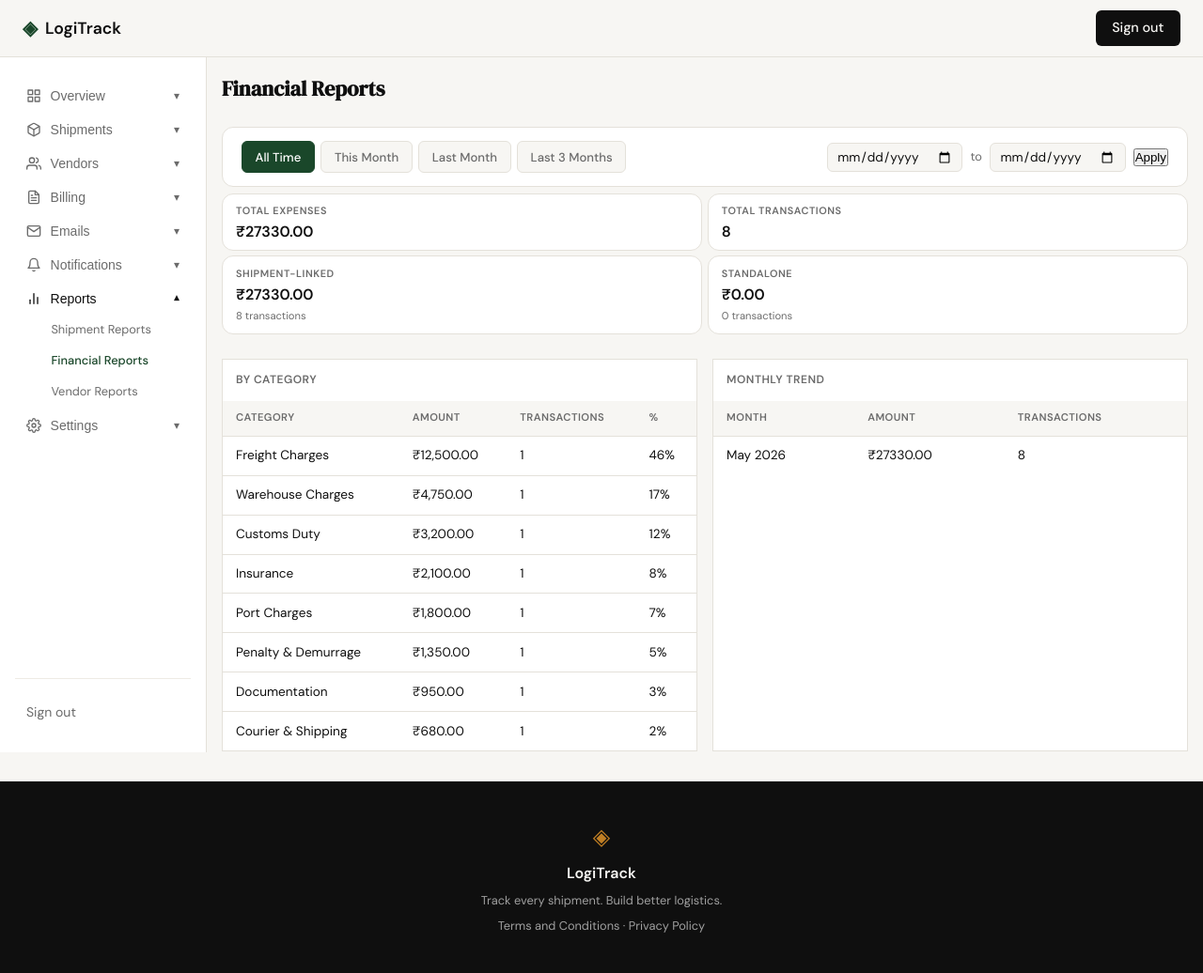
After one commit to kapilkd/logitrack, a Flask app: page /reports/financial in a window 1280 px wide. The commit adds this page. Shown: the whole page at 94% size. Run offline with Flask 3, Linux system fonts and the light colour scheme; the visitor is signed in with stand-in values (Sample User, id 1); data comes from the database, SQL or seed files in the repository.

Commit message:
Financial reports

```diff
--- a/app.py
+++ b/app.py
@@ -42,7 +42,7 @@ from database.db import (
     get_emails_by_thread, upsert_ai_processing, get_ai_processing,
     get_user_by_id as get_user_row_by_id, update_user_profile, update_user_password,
 )
-from database.queries import get_user_by_id, get_summary_stats, get_recent_transactions, get_category_breakdown, get_filtered_vendors, get_billing_stats, get_shipment_billing_list, get_recent_alerts, get_shipment_bill_vendors, get_emails_with_shipment_links, get_vendor_ledger, get_vendor_ledger_stats, get_shipment_report_rows, get_report_summary_stats
+from database.queries import get_user_by_id, get_summary_stats, get_recent_transactions, get_category_breakdown, get_filtered_vendors, get_billing_stats, get_shipment_billing_list, get_recent_alerts, get_shipment_bill_vendors, get_emails_with_shipment_links, get_vendor_ledger, get_vendor_ledger_stats, get_shipment_report_rows, get_report_summary_stats, get_expense_link_summary, get_monthly_expense_trend
 from gmail_utils import (
     GMAIL_AVAILABLE, SCOPES, credentials_file_exists,
     encrypt_token, decrypt_token, sync_inbox, send_gmail, parse_message,
@@ -1085,6 +1085,60 @@ def reports():
     )
 
 
+@app.route("/reports/financial")
+def financial_reports():
+    if not session.get("user_id"):
+        return redirect(url_for("login"))
+    uid = session["user_id"]
+    user = get_user_by_id(uid)
+    if user is None:
+        session.clear()
+        return redirect(url_for("login"))
+
+    from_date = request.args.get("from_date", "").strip() or None
+    to_date   = request.args.get("to_date",   "").strip() or None
+
+    today            = date.today()
+    first_this_month = today.replace(day=1)
+    last_month_end   = first_this_month - timedelta(days=1)
+    first_last_month = last_month_end.replace(day=1)
+    last_3m_start    = today - timedelta(days=89)
+
+    presets = {
+        "this_month":    (first_this_month.isoformat(), today.isoformat()),
+        "last_month":    (first_last_month.isoformat(), last_month_end.isoformat()),
+        "last_3_months": (last_3m_start.isoformat(),   today.isoformat()),
+    }
+
+    if from_date is None and to_date is None:
+        active_preset = "all"
+    elif (from_date, to_date) == presets["this_month"]:
+        active_preset = "this_month"
+    elif (from_date, to_date) == presets["last_month"]:
+        active_preset = "last_month"
+    elif (from_date, to_date) == presets["last_3_months"]:
+        active_preset = "last_3_months"
+    else:
+        active_preset = "custom"
+
+    link_summary  = get_expense_link_summary(uid, from_date=from_date, to_date=to_date)
+    categories    = get_category_breakdown(uid, from_date=from_date, to_date=to_date)
+    monthly_trend = get_monthly_expense_trend(uid, from_date=from_date, to_date=to_date)
+
+    return render_template(
+        "financial_reports.html",
+        user=user,
+        link_summary=link_summary,
+        categories=categories,
+        monthly_trend=monthly_trend,
+        presets=presets,
+        active_preset=active_preset,
+        from_date=from_date or "",
+        to_date=to_date or "",
+        active_section="reports",
+    )
+
+
 @app.route("/settings")
 def settings():
     return redirect(url_for("settings_company_profile"))
--- a/database/queries.py
+++ b/database/queries.py
@@ -485,3 +485,70 @@ def get_report_summary_stats(user_id, status=None, from_date=None, to_date=None)
         "total_payable":    row["total_payable"],
         "total_receivable": row["total_receivable"],
     }
+
+
+def get_expense_link_summary(user_id, from_date=None, to_date=None):
+    sql = """
+        SELECT
+            COALESCE(SUM(amount), 0.0)                                                        AS total,
+            COUNT(*)                                                                           AS total_count,
+            COALESCE(SUM(CASE WHEN shipment_id IS NOT NULL THEN amount ELSE 0 END), 0.0)      AS linked_total,
+            COUNT(CASE WHEN shipment_id IS NOT NULL THEN 1 END)                               AS linked_count,
+            COALESCE(SUM(CASE WHEN shipment_id IS NULL THEN amount ELSE 0 END), 0.0)          AS standalone_total,
+            COUNT(CASE WHEN shipment_id IS NULL THEN 1 END)                                   AS standalone_count
+        FROM expenses
+        WHERE user_id = ?
+    """
+    params = [user_id]
+    if from_date:
+        sql += " AND date >= ?"
+        params.append(from_date)
+    if to_date:
+        sql += " AND date <= ?"
+        params.append(to_date)
+    conn = get_db()
+    row = conn.execute(sql, params).fetchone()
+    conn.close()
+    return {
+        "total":            row["total"],
+        "total_count":      int(row["total_count"]),
+        "linked_total":     row["linked_total"],
+        "linked_count":     int(row["linked_count"]),
+        "standalone_total": row["standalone_total"],
+        "standalone_count": int(row["standalone_count"]),
+    }
+
+
+def get_monthly_expense_trend(user_id, from_date=None, to_date=None):
+    sql = """
+        SELECT
+            STRFTIME('%Y-%m', date) AS month,
+            SUM(amount)             AS total,
+            COUNT(*)                AS count
+        FROM expenses
+        WHERE user_id = ?
+    """
+    params = [user_id]
+    if from_date:
+        sql += " AND date >= ?"
+        params.append(from_date)
+    if to_date:
+        sql += " AND date <= ?"
+        params.append(to_date)
+    sql += " GROUP BY STRFTIME('%Y-%m', date) ORDER BY month ASC"
+    conn = get_db()
+    rows = conn.execute(sql, params).fetchall()
+    conn.close()
+    result = []
+    for row in rows:
+        try:
+            label = datetime.strptime(row["month"], "%Y-%m").strftime("%B %Y")
+        except (ValueError, TypeError):
+            label = row["month"]
+        result.append({
+            "month":       row["month"],
+            "month_label": label,
+            "total":       row["total"],
+            "count":       int(row["count"]),
+        })
+    return result
--- a/static/css/reports.css
+++ b/static/css/reports.css
@@ -138,3 +138,31 @@
     flex-wrap: wrap;
   }
 }
+
+.stat-sub {
+  font-size: 0.7rem;
+  color: var(--ink-muted);
+  margin-top: 0.1rem;
+}
+
+.reports-section-title {
+  font-size: 0.75rem;
+  font-weight: 600;
+  text-transform: uppercase;
+  letter-spacing: 0.04em;
+  color: var(--ink-muted);
+  margin: 0 0 0.75rem;
+  padding: 0.75rem 0.875rem 0;
+}
+
+.reports-two-col {
+  display: grid;
+  grid-template-columns: 1fr 1fr;
+  gap: 1rem;
+}
+
+@media (max-width: 900px) {
+  .reports-two-col {
+    grid-template-columns: 1fr;
+  }
+}
--- a/templates/_sidebar.html
+++ b/templates/_sidebar.html
@@ -133,8 +133,8 @@
         <span class="sidebar-toggle-arrow">▾</span>
       </button>
       <div class="sidebar-sub-nav">
-        <a href="#" class="sidebar-sub-link">Shipment Reports</a>
-        <a href="#" class="sidebar-sub-link">Financial Reports</a>
+        <a href="{{ url_for('reports') }}" class="sidebar-sub-link{% if request.endpoint == 'reports' %} sidebar-sub-link--active{% endif %}">Shipment Reports</a>
+        <a href="{{ url_for('financial_reports') }}" class="sidebar-sub-link{% if request.endpoint == 'financial_reports' %} sidebar-sub-link--active{% endif %}">Financial Reports</a>
         <a href="#" class="sidebar-sub-link">Vendor Reports</a>
       </div>
     </div>
--- /dev/null
+++ b/templates/financial_reports.html
@@ -0,0 +1,135 @@
+{% extends "base.html" %}
+{% block title %}Financial Reports — LogiTrack{% endblock %}
+{% block head %}
+<link rel="stylesheet" href="{{ url_for('static', filename='css/profile.css') }}" />
+<link rel="stylesheet" href="{{ url_for('static', filename='css/billing.css') }}" />
+<link rel="stylesheet" href="{{ url_for('static', filename='css/reports.css') }}" />
+{% endblock %}
+{% block content %}
+<div class="profile-shell">
+  {% include '_sidebar.html' %}
+
+  <section class="profile-section">
+    <div class="profile-container">
+
+      <h2 class="reports-page-title">Financial Reports</h2>
+
+      <!-- Filter bar -->
+      <div class="filter-bar">
+        <div class="filter-presets">
+          <a
+            href="{{ url_for('financial_reports') }}"
+            class="filter-preset-btn{% if active_preset == 'all' %} filter-preset-btn--active{% endif %}"
+          >All Time</a>
+          <a
+            href="{{ url_for('financial_reports', from_date=presets.this_month[0], to_date=presets.this_month[1]) }}"
+            class="filter-preset-btn{% if active_preset == 'this_month' %} filter-preset-btn--active{% endif %}"
+          >This Month</a>
+          <a
+            href="{{ url_for('financial_reports', from_date=presets.last_month[0], to_date=presets.last_month[1]) }}"
+            class="filter-preset-btn{% if active_preset == 'last_month' %} filter-preset-btn--active{% endif %}"
+          >Last Month</a>
+          <a
+            href="{{ url_for('financial_reports', from_date=presets.last_3_months[0], to_date=presets.last_3_months[1]) }}"
+            class="filter-preset-btn{% if active_preset == 'last_3_months' %} filter-preset-btn--active{% endif %}"
+          >Last 3 Months</a>
+        </div>
+        <form class="filter-custom-form" method="get" action="{{ url_for('financial_reports') }}">
+          <input class="filter-date-input" type="date" name="from_date" value="{{ from_date }}" aria-label="From date" />
+          <span class="filter-date-sep">to</span>
+          <input class="filter-date-input" type="date" name="to_date" value="{{ to_date }}" aria-label="To date" />
+          <button type="submit" class="filter-apply-btn">Apply</button>
+        </form>
+      </div>
+
+      <!-- Summary cards -->
+      <div class="billing-stats-grid" style="margin-bottom: 1.25rem;">
+        <div class="stat-card billing-stat-card">
+          <span class="stat-label">Total Expenses</span>
+          <span class="stat-value">₹{{ "%.2f"|format(link_summary.total) }}</span>
+        </div>
+        <div class="stat-card billing-stat-card">
+          <span class="stat-label">Total Transactions</span>
+          <span class="stat-value">{{ link_summary.total_count }}</span>
+        </div>
+        <div class="stat-card billing-stat-card">
+          <span class="stat-label">Shipment-Linked</span>
+          <span class="stat-value">₹{{ "%.2f"|format(link_summary.linked_total) }}</span>
+          <span class="stat-sub">{{ link_summary.linked_count }} transaction{{ 's' if link_summary.linked_count != 1 else '' }}</span>
+        </div>
+        <div class="stat-card billing-stat-card">
+          <span class="stat-label">Standalone</span>
+          <span class="stat-value">₹{{ "%.2f"|format(link_summary.standalone_total) }}</span>
+          <span class="stat-sub">{{ link_summary.standalone_count }} transaction{{ 's' if link_summary.standalone_count != 1 else '' }}</span>
+        </div>
+      </div>
+
+      <!-- Two-column tables -->
+      <div class="reports-two-col">
+
+        <!-- Category Breakdown -->
+        <div class="reports-table-card">
+          <h3 class="reports-section-title">By Category</h3>
+          {% if not categories %}
+          <div class="billing-empty">
+            <p>No expenses in this period.</p>
+          </div>
+          {% else %}
+          <table class="reports-table">
+            <thead>
+              <tr>
+                <th>Category</th>
+                <th>Amount</th>
+                <th>Transactions</th>
+                <th>%</th>
+              </tr>
+            </thead>
+            <tbody>
+              {% for cat in categories %}
+              <tr>
+                <td>{{ cat.name }}</td>
+                <td class="reports-amount">{{ cat.amount }}</td>
+                <td>{{ cat.count }}</td>
+                <td>{{ cat.pct }}%</td>
+              </tr>
+              {% endfor %}
+            </tbody>
+          </table>
+          {% endif %}
+        </div>
+
+        <!-- Monthly Trend -->
+        <div class="reports-table-card">
+          <h3 class="reports-section-title">Monthly Trend</h3>
+          {% if not monthly_trend %}
+          <div class="billing-empty">
+            <p>No expenses in this period.</p>
+          </div>
+          {% else %}
+          <table class="reports-table">
+            <thead>
+              <tr>
+                <th>Month</th>
+                <th>Amount</th>
+                <th>Transactions</th>
+              </tr>
+            </thead>
+            <tbody>
+              {% for row in monthly_trend %}
+              <tr>
+                <td>{{ row.month_label }}</td>
+                <td class="reports-amount">₹{{ "%.2f"|format(row.total) }}</td>
+                <td>{{ row.count }}</td>
+              </tr>
+              {% endfor %}
+            </tbody>
+          </table>
+          {% endif %}
+        </div>
+
+      </div>
+
+    </div>
+  </section>
+</div>
+{% endblock %}
```
Also changed, not shown: .claude/specs/reports/02-financial-reports.md (added).
